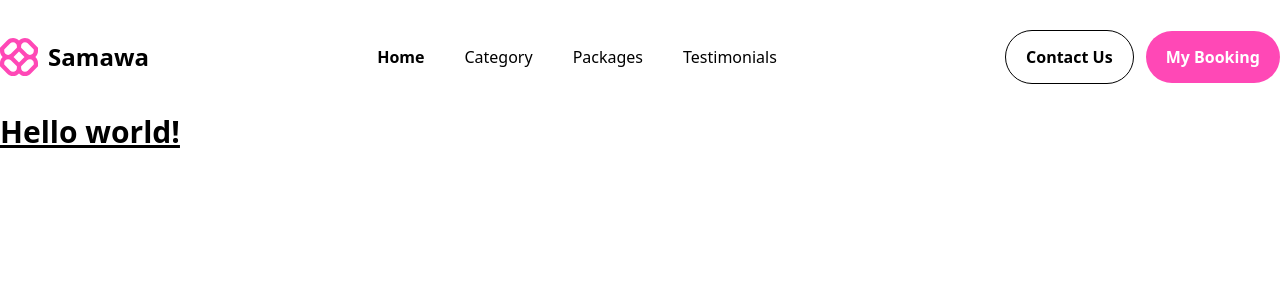
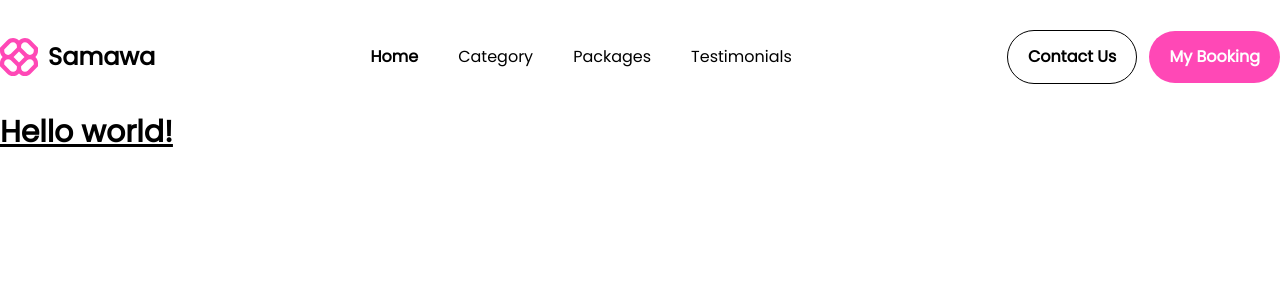
Before and after one commit to AdamAbd/samawa, a SvelteKit app: page / in a window 1280 px wide. Shown: the top 300 px of the page. Built offline with nearby package versions, Linux system fonts and the light colour scheme.

Commit message:
install fonts poppins

```diff
--- a/package.json
+++ b/package.json
@@ -32,5 +32,8 @@
 		"typescript-eslint": "^8.0.0",
 		"vite": "^5.0.3"
 	},
-	"type": "module"
+	"type": "module",
+	"dependencies": {
+		"@fontsource/poppins": "^5.1.0"
+	}
 }
--- a/src/app.css
+++ b/src/app.css
@@ -1,5 +1,9 @@
-/* @import '@fontsource/fira-mono'; */
+@import '@fontsource/poppins';
 
 @tailwind base;
 @tailwind components;
 @tailwind utilities;
+
+body {
+	font-family: 'Poppins', sans-serif;
+}
```
Also changed, not shown: 1 other file (tests, documents, lock files or other folders).
